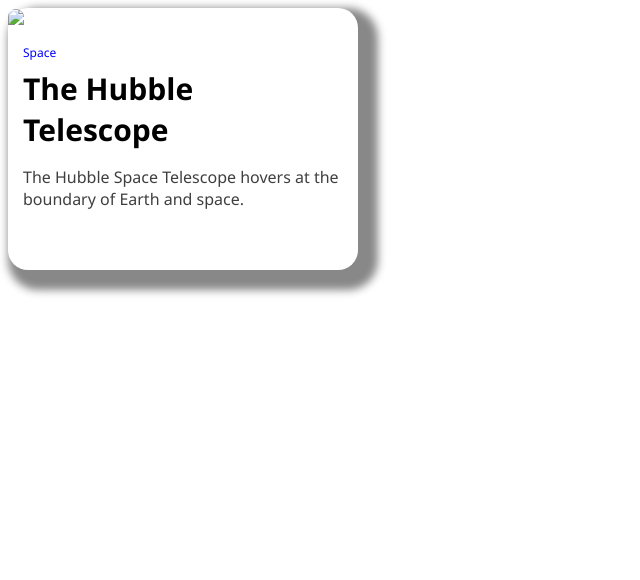
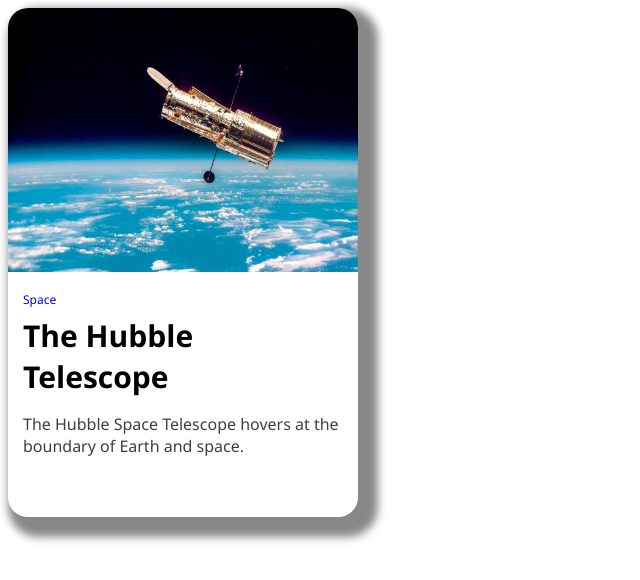
Before and after one commit to drihnati/hubblebydrih, a plain HTML site: page index.html in a window 1280 px wide. Shown: the whole page, without its empty margins (0-640 px from the left). Drawn offline with Linux system fonts and the light colour scheme.

Commit message:
Update index.html

```diff
--- a/index.html
+++ b/index.html
@@ -9,7 +9,7 @@
   </head>
   <body>
     <div class="card">
-      <img src=1.jpg" alt="  " />
+      <img src="1.jpg" alt="  " />
       <div class="card-text">
         <p class="category">Space</p>
         <h2>The hubble telescope</h2>
```
